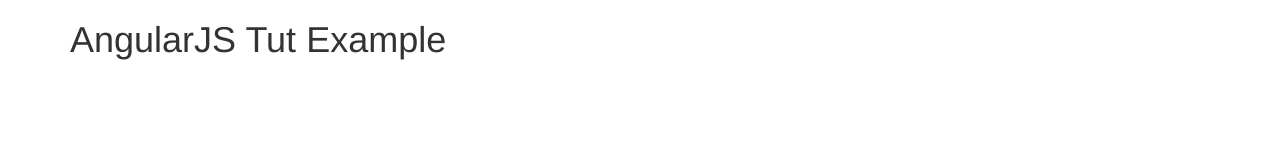
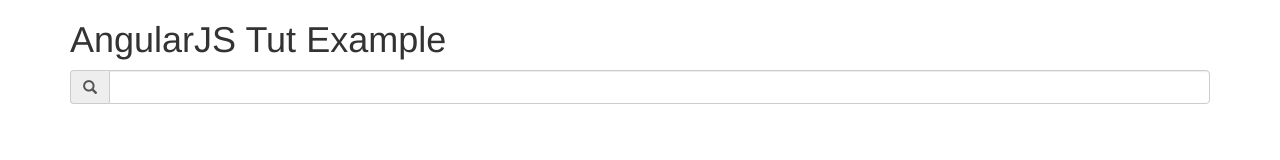
Before and after one commit to RandyDavis/AngularInThirty, a plain HTML site: page index.html in a window 1280 px wide. Drawn offline with nearby package versions, Linux system fonts and the light colour scheme.

Commit message:
add seach input

```diff
--- a/index.html
+++ b/index.html
@@ -11,6 +11,12 @@
 <body ng-app="app" ng-controller="MainController as main">
   <div class="container">
     <h1>{{ main.title }}</h1>
+    <div class="input-group">
+      <span class="input-group-addon">
+        <span class="glyphicon glyphicon-search"></span></span>
+        <input type="text" class="form-control" ng-model="main.searchInput">
+      </div>
+      <p>{{ main.searchInput }}</p>
   </div>
 
 
--- a/main.ctrl.js
+++ b/main.ctrl.js
@@ -2,4 +2,5 @@ angular.module('app')
   .controller("MainController", function() {
     var vm = this;
     vm.title = 'AngularJS Tut Example';
+    vm.searchInput = '';
   });
```
